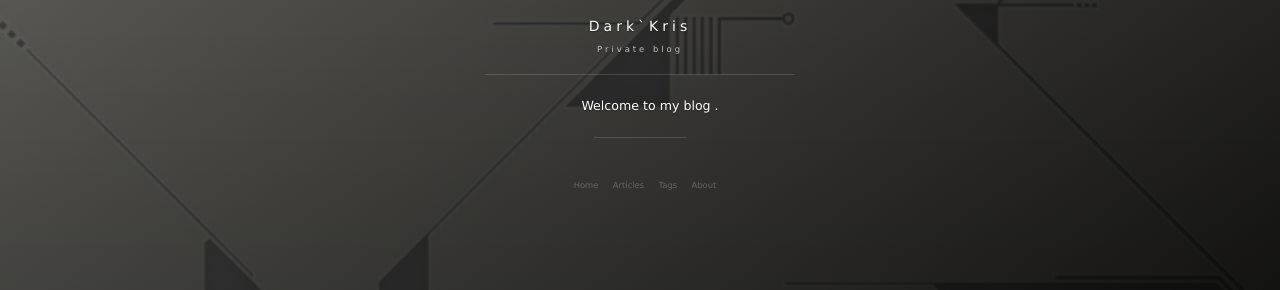
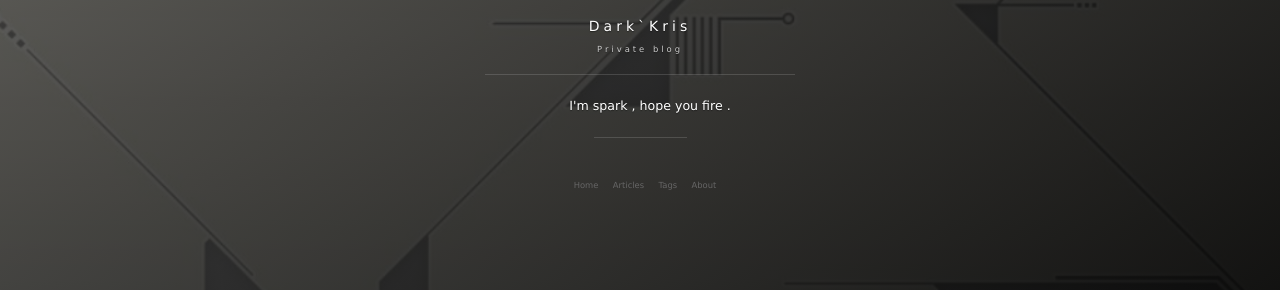
Before and after one commit to DeAntiWang/deantiwang.github.io, a Jekyll site: the page built from index.html, in a window 1280 px wide. Shown: the part 410-700 px from the top of the page. Built offline with Jekyll 4.4.1, drawn with Linux system fonts in a browser that asks for light colours; nearby versions of some CDN libraries; formulas are drawn with MathJax 3; the list of posts is cut into pages by our own code; comment, search, counter and statistics services are not loaded.

Commit message:
更改首页文字

```diff
--- a/_config.yml
+++ b/_config.yml
@@ -2,7 +2,7 @@
 markdown: kramdown
 title: Dark`Kris
 subtitle: Private blog
-description: Welcome to my blog .
+description: I'm spark , hope you fire .
 # 头像里面的标题
 avatarTitle: 王熠弘
 # 头像里面的描述
```
